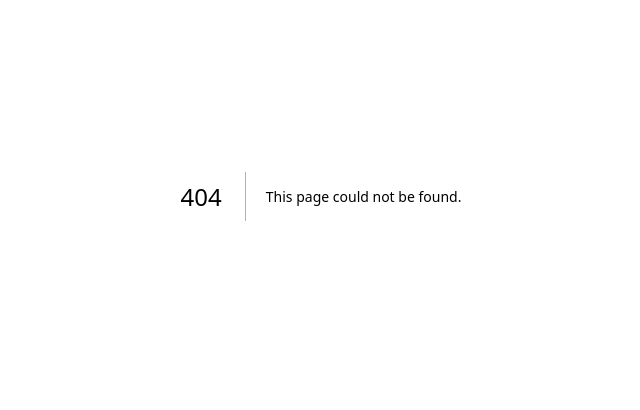
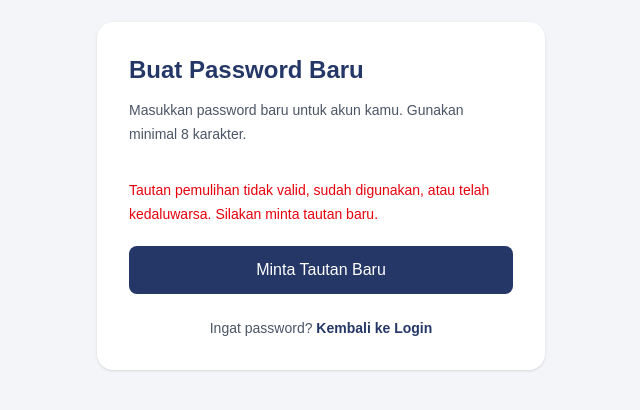
Before and after one commit to rfki16/login-register-imk, a Next.js app: page /reset-password in a window 1280 px wide. Before the commit this address had no page. Shown: the part 204-614 px from the top of the page, without its empty margins (319-959 px from the left). Built offline with nearby package versions, Linux system fonts and the light colour scheme; no server answers.

Commit message:
reset password

```diff
--- /dev/null
+++ b/app/reset-password/page.tsx
@@ -0,0 +1,249 @@
+"use client";
+
+import Link from "next/link";
+import { supabase } from "../../lib/supabase";
+import { useEffect, useState } from "react";
+
+export default function ResetPassword() {
+  const [password, setPassword] = useState("");
+  const [confirmPassword, setConfirmPassword] = useState("");
+  const [showPassword, setShowPassword] = useState(false);
+  const [showConfirmPassword, setShowConfirmPassword] = useState(false);
+  const [isLoading, setIsLoading] = useState(false);
+  const [error, setError] = useState("");
+  const [success, setSuccess] = useState(false);
+  const [isRecoverySession, setIsRecoverySession] = useState(false);
+  const [isCheckingSession, setIsCheckingSession] = useState(true);
+
+  useEffect(() => {
+    let isRecovery = false;
+
+    const {
+      data: { subscription },
+    } = supabase.auth.onAuthStateChange((event, session) => {
+      if (event === "PASSWORD_RECOVERY" && session) {
+        isRecovery = true;
+        setIsRecoverySession(true);
+      }
+    });
+
+    const checkSession = async () => {
+      const { data } = await supabase.auth.getSession();
+
+      if (!isRecovery && !data.session) {
+        setIsRecoverySession(false);
+      }
+
+      setIsCheckingSession(false);
+    };
+
+    void checkSession();
+
+    return () => {
+      subscription.unsubscribe();
+    };
+  }, []);
+
+  async function handleSubmit(event: React.FormEvent<HTMLFormElement>) {
+    event.preventDefault();
+    if (!isRecoverySession) {
+      setError(
+        "Sesi pemulihan tidak valid. Silakan minta tautan pemulihan baru.",
+      );
+      return;
+    }
+    setError("");
+    setSuccess(false);
+
+    if (password.length < 8) {
+      setError("Password baru minimal 8 karakter.");
+      return;
+    }
+
+    if (password !== confirmPassword) {
+      setError("Password dan konfirmasi password tidak sama.");
+      return;
+    }
+
+    setIsLoading(true);
+
+    try {
+      const { data: sessionData, error: sessionError } =
+        await supabase.auth.getSession();
+
+      if (sessionError || !sessionData.session || !isRecoverySession) {
+        setError(
+          "Sesi pemulihan tidak valid atau sudah berakhir. Silakan minta tautan baru.",
+        );
+        return;
+      }
+
+      const { error: updateError } = await supabase.auth.updateUser({
+        password,
+      });
+
+      if (updateError) {
+        setError(updateError.message);
+        return;
+      }
+
+      setSuccess(true);
+      setPassword("");
+      setConfirmPassword("");
+
+      await supabase.auth.signOut();
+    } catch {
+      setError("Terjadi kesalahan koneksi. Silakan coba kembali.");
+    } finally {
+      setIsLoading(false);
+    }
+  }
+
+  return (
+    <main className="flex min-h-screen items-center justify-center bg-[#F3F5F9] px-4 py-10">
+      <section className="w-full max-w-md rounded-2xl bg-white p-8 shadow-sm">
+        <div className="mb-8">
+          <h1 className="text-2xl font-bold text-[#243767]">
+            Buat Password Baru
+          </h1>
+          <p className="mt-3 text-sm leading-6 text-gray-600">
+            Masukkan password baru untuk akun kamu. Gunakan minimal 8 karakter.
+          </p>
+        </div>
+
+        {isCheckingSession ? (
+          <p className="text-sm text-gray-600">Memeriksa tautan pemulihan...</p>
+        ) : success ? (
+          <div>
+            <p
+              role="status"
+              className="rounded-lg bg-green-50 p-4 text-sm leading-6 text-green-700"
+            >
+              Password berhasil diperbarui. Silakan login menggunakan password
+              baru kamu.
+            </p>
+
+            <Link
+              href="/"
+              className="mt-5 block w-full rounded-lg bg-[#243767] px-4 py-3 text-center font-medium text-white transition hover:bg-[#1b2950]"
+            >
+              Kembali ke Login
+            </Link>
+          </div>
+        ) : isRecoverySession ? (
+          <form onSubmit={handleSubmit} className="space-y-5">
+            <div>
+              <label
+                htmlFor="password"
+                className="mb-2 block text-sm font-medium text-gray-700"
+              >
+                Password Baru
+              </label>
+
+              <div className="relative">
+                <input
+                  id="password"
+                  type={showPassword ? "text" : "password"}
+                  autoComplete="new-password"
+                  required
+                  minLength={8}
+                  value={password}
+                  onChange={(event) => setPassword(event.target.value)}
+                  placeholder="Minimal 8 karakter"
+                  className="w-full rounded-lg border border-gray-300 px-4 py-3 pr-12 text-gray-900 outline-none transition focus:border-[#243767] focus:ring-2 focus:ring-[#243767]/20"
+                />
+
+                <button
+                  type="button"
+                  onClick={() => setShowPassword(!showPassword)}
+                  aria-label={
+                    showPassword ? "Sembunyikan password" : "Tampilkan password"
+                  }
+                  className="absolute right-3 top-1/2 -translate-y-1/2 text-sm text-gray-500 hover:text-[#243767]"
+                >
+                  {showPassword ? "Sembunyikan" : "Lihat"}
+                </button>
+              </div>
+            </div>
+
+            <div>
+              <label
+                htmlFor="confirmPassword"
+                className="mb-2 block text-sm font-medium text-gray-700"
+              >
+                Konfirmasi Password Baru
+              </label>
+
+              <div className="relative">
+                <input
+                  id="confirmPassword"
+                  type={showConfirmPassword ? "text" : "password"}
+                  autoComplete="new-password"
+                  required
+                  minLength={8}
+                  value={confirmPassword}
+                  onChange={(event) => setConfirmPassword(event.target.value)}
+                  placeholder="Masukkan ulang password"
+                  className="w-full rounded-lg border border-gray-300 px-4 py-3 pr-12 text-gray-900 outline-none transition focus:border-[#243767] focus:ring-2 focus:ring-[#243767]/20"
+                />
+
+                <button
+                  type="button"
+                  onClick={() => setShowConfirmPassword(!showConfirmPassword)}
+                  aria-label={
+                    showConfirmPassword
+                      ? "Sembunyikan konfirmasi password"
+                      : "Tampilkan konfirmasi password"
+                  }
+                  className="absolute right-3 top-1/2 -translate-y-1/2 text-sm text-gray-500 hover:text-[#243767]"
+                >
+                  {showConfirmPassword ? "Sembunyikan" : "Lihat"}
+                </button>
+              </div>
+            </div>
+
+            {error && (
+              <p role="alert" className="text-sm leading-6 text-red-600">
+                {error}
+              </p>
+            )}
+
+            <button
+              type="submit"
+              disabled={isLoading}
+              className="flex w-full items-center justify-center rounded-lg bg-[#243767] px-4 py-3 font-medium text-white transition hover:bg-[#1b2950] disabled:cursor-not-allowed disabled:opacity-60"
+            >
+              {isLoading ? "Memperbarui..." : "Simpan Password Baru"}
+            </button>
+          </form>
+        ) : (
+          <div>
+            <p className="text-sm leading-6 text-red-600">
+              Tautan pemulihan tidak valid, sudah digunakan, atau telah
+              kedaluwarsa. Silakan minta tautan baru.
+            </p>
+
+            <Link
+              href="/forgot-password"
+              className="mt-5 block rounded-lg bg-[#243767] px-4 py-3 text-center font-medium text-white hover:bg-[#1b2950]"
+            >
+              Minta Tautan Baru
+            </Link>
+          </div>
+        )}
+
+        {!success && (
+          <p className="mt-6 text-center text-sm text-gray-600">
+            Ingat password?{" "}
+            <Link
+              href="/"
+              className="font-semibold text-[#243767] hover:underline"
+            >
+              Kembali ke Login
+            </Link>
+          </p>
+        )}
+      </section>
+    </main>
+  );
+}
```
